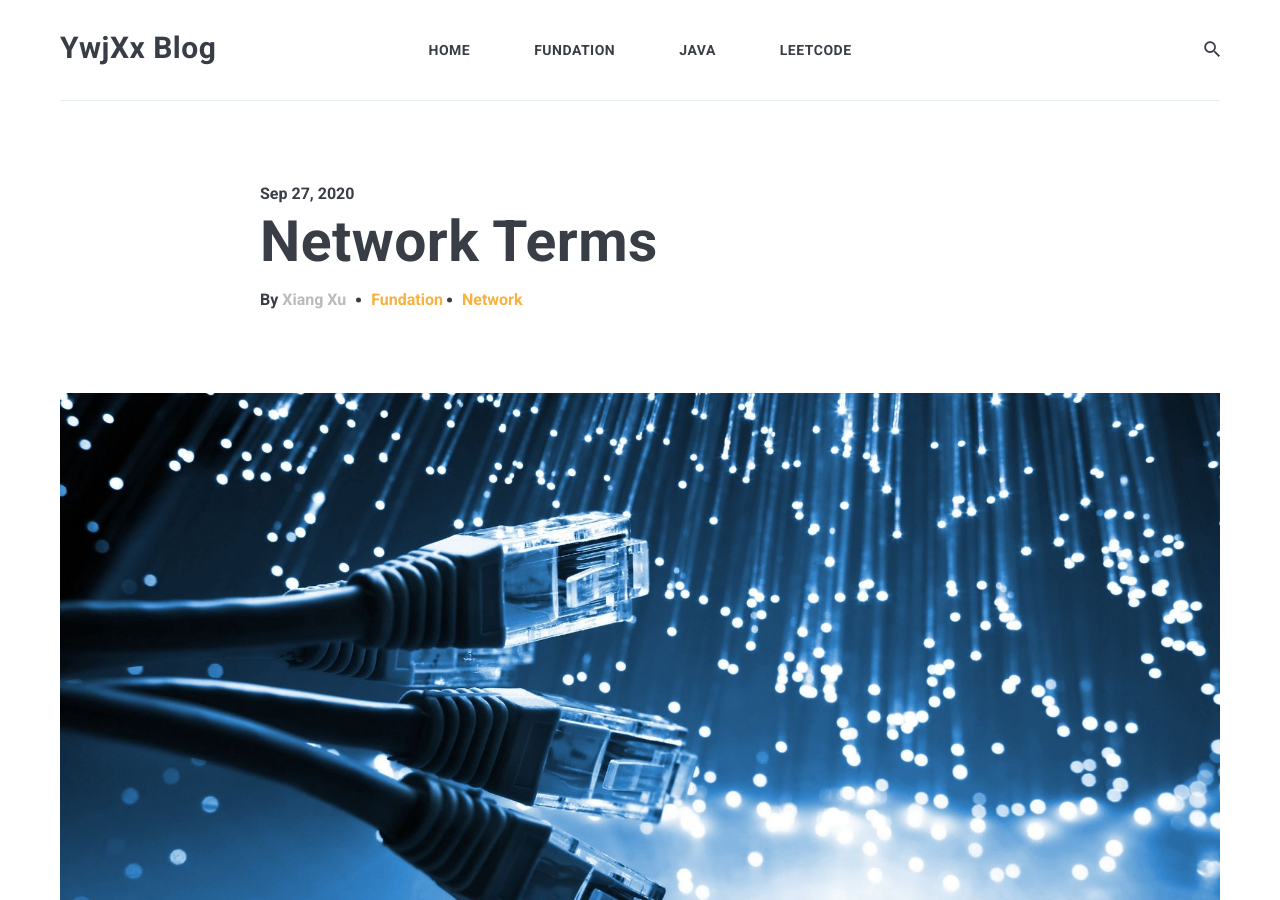
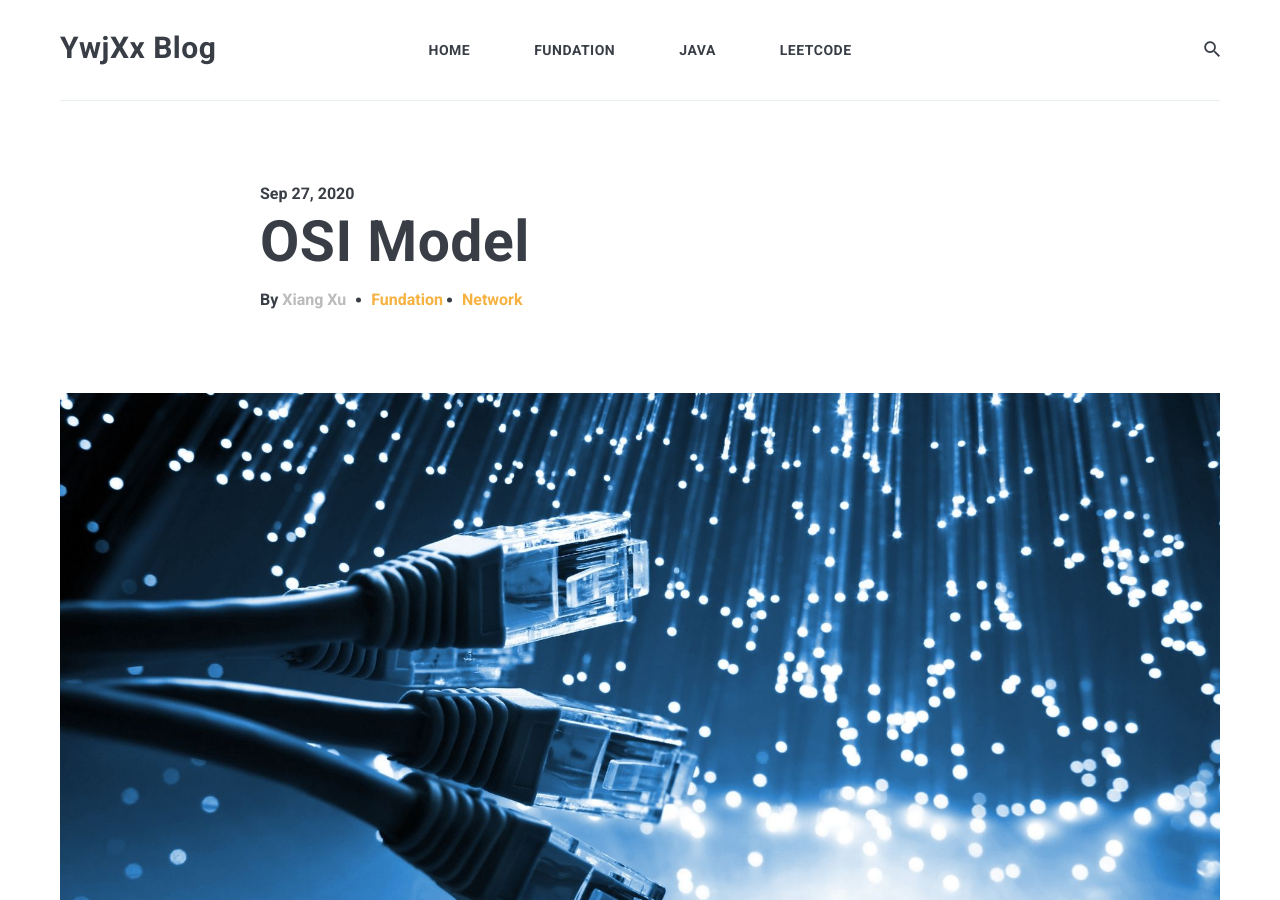
Before and after one commit to XiangXu/ywjxx, a Jekyll site: the page built from _posts/2020-09-27-Computer-Network-OSI-Model.markdown, in a window 1280 px wide and 900 px high. Built offline with Jekyll 4.4.1, drawn with Linux system fonts in a browser that asks for light colours; nearby versions of some CDN libraries; comment, search, counter and statistics services are not loaded.

Commit message:
update name

```diff
--- a/_posts/2020-09-27-Computer-Network-OSI-Model.markdown
+++ b/_posts/2020-09-27-Computer-Network-OSI-Model.markdown
@@ -1,6 +1,6 @@
 ---
 layout: post
-title:  Network Terms
+title:  OSI Model
 date:   2020-09-27 21:36
 image:  computer_network.jpg
 tags:   [Fundation, Network]
```
